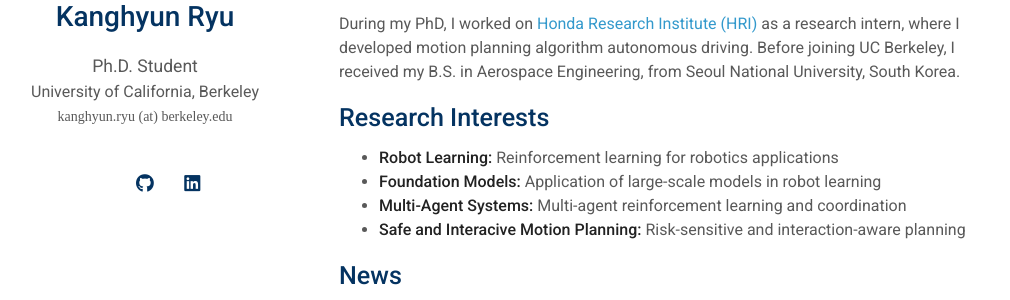
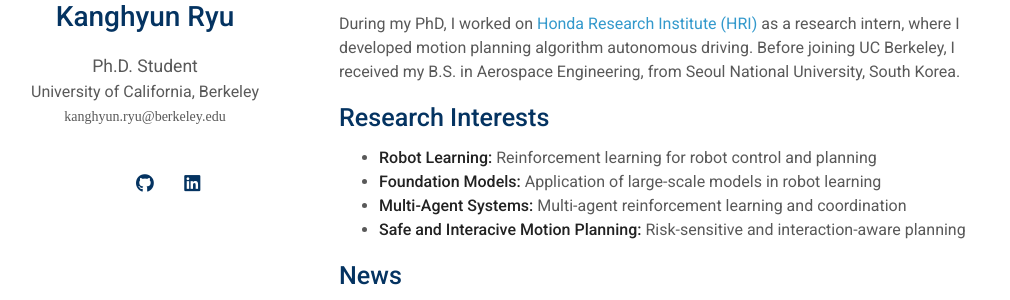
Before and after one commit to kh-ryu/kh-ryu.github.io, a Jekyll site: the page built from index.md, in a window 1280 px wide and 900 px high. Shown: the part 271-571 px from the top of the window, without its empty margins (131-1141 px from the left). Built offline with Jekyll 4.4.1, drawn with Linux system fonts in a browser that asks for light colours; a style sheet for code colours, icons or effects is not loaded; our own code applies the rules of GitHub Pages for plain Markdown files.

```diff
--- a/_config.yml
+++ b/_config.yml
@@ -2,7 +2,8 @@
 title: Kanghyun Ryu
 position: Ph.D. Student
 affiliation: University of California, Berkeley
-email: kanghyun.ryu (at) berkeley.edu
+affiliation_link: https://me.berkeley.edu/
+email: kanghyun.ryu@berkeley.edu
 
 # Search Engine Optimization (SEO)
 # The following information is used to improve the website traffic from search engines, e.g., Google.
@@ -38,7 +39,7 @@ font: "Sans Serif" # or "Sans Serif"
 
 # Google Analytics ID
 # Please remove this if you don't use Google Analytics
-google_analytics: UA-111540567-4
+google_analytics: G-1X17R4HQ74
 
 # Use this project as a remote theme for GitHub Pages
 # See the guide here: https://docs.github.com/en/pages/setting-up-a-github-pages-site-with-jekyll/adding-a-theme-to-your-github-pages-site-using-jekyll
--- a/index.md
+++ b/index.md
@@ -10,7 +10,7 @@ During my PhD, I worked on [Honda Research Institute (HRI)](https://usa.honda-ri
 
 ## Research Interests
 
-- **Robot Learning:** Reinforcement learning for robotics applications
+- **Robot Learning:** Reinforcement learning for robot control and planning
 - **Foundation Models:** Application of large-scale models in robot learning
 - **Multi-Agent Systems:** Multi-agent reinforcement learning and coordination
 - **Safe and Interacive Motion Planning:** Risk-sensitive and interaction-aware planning
```
